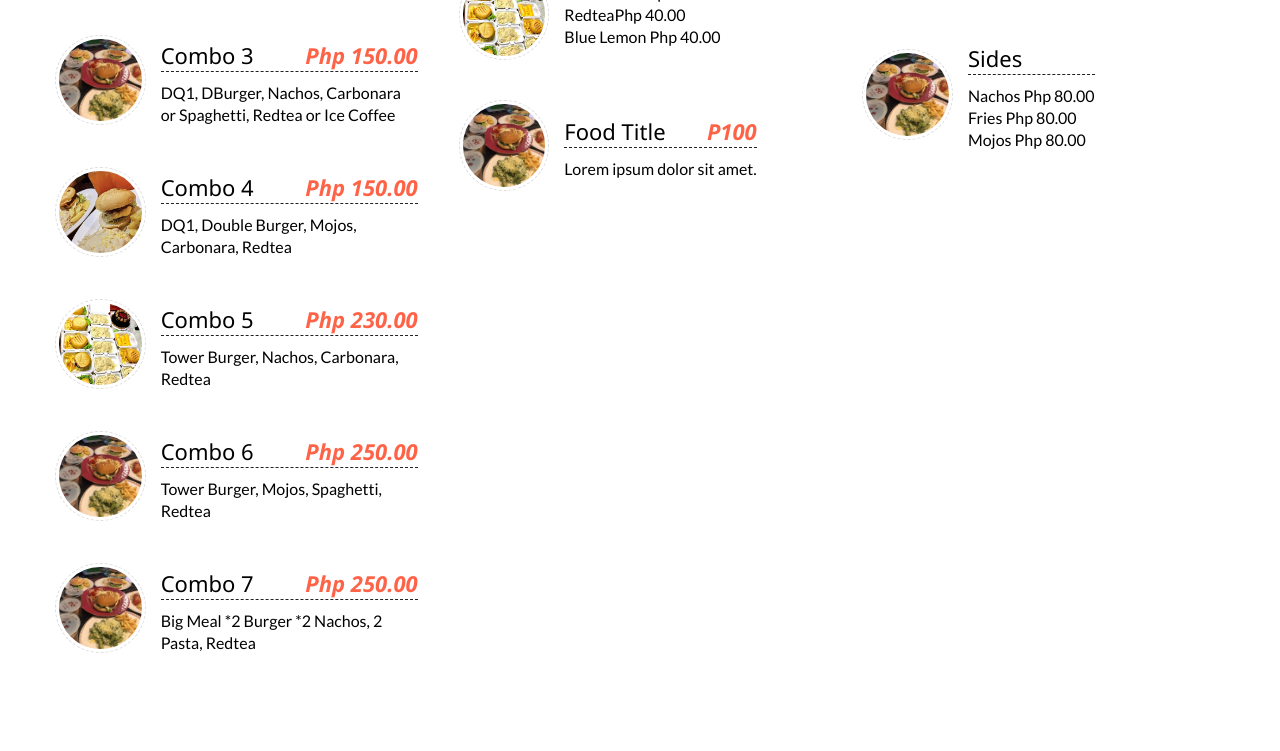
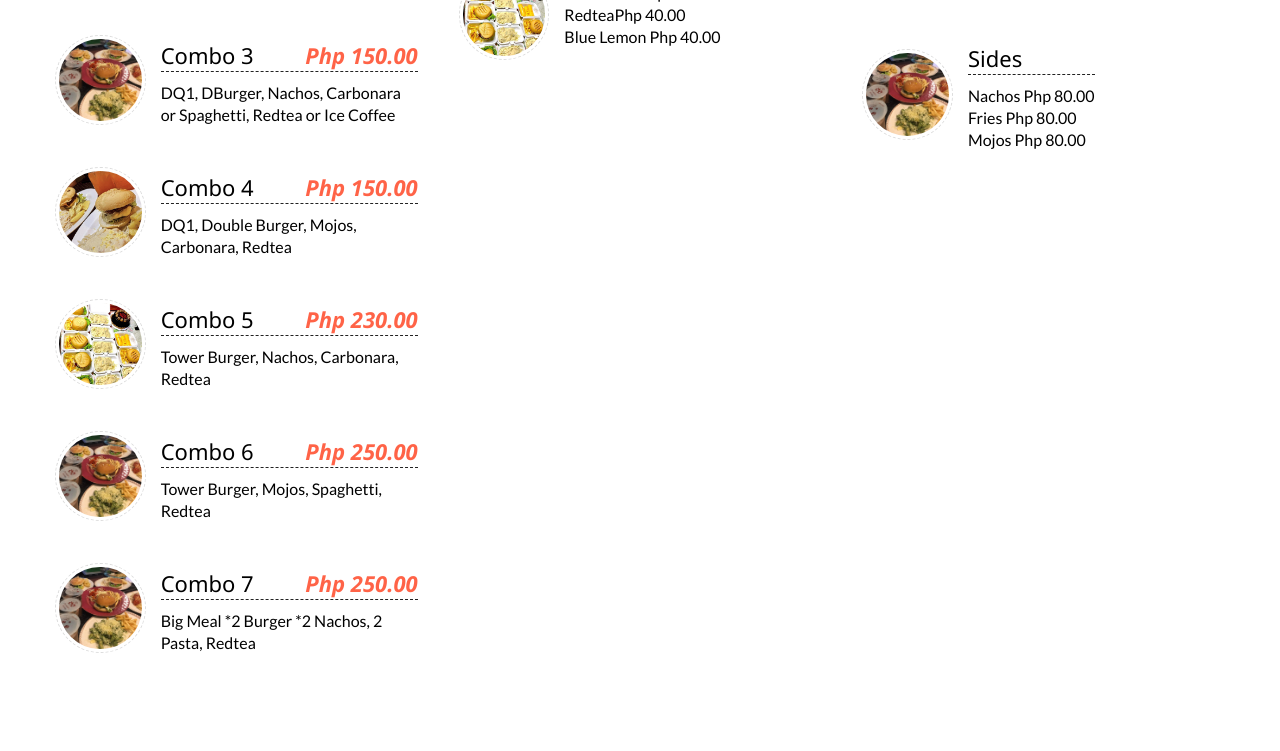
Before and after one commit to Ryzenkyoshi/Menu, a plain HTML site: page index.html in a window 1280 px wide. Shown: the part 3986-4737 px from the top of the page. Drawn offline with nearby package versions, Linux system fonts and the light colour scheme.

Commit message:
Update index.html

```diff
--- a/index.html
+++ b/index.html
@@ -471,13 +471,6 @@ body {font-family: "Lato", sans-serif}
              <p>Ice Coffee<span> Php 40.00</span></p>
              <p>Redtea<span>Php 40.00   </span></p>
              <p>Blue Lemon <span>Php 40.00   </span></p>
-         </div>
-     </div>
-     <div class="single-menu">
-         <img src="img3.jpg" alt="" style="width: 25%;">
-         <div class="menu-content">
-             <h5>Food Title <span>P100   </span></h5>
-             <p>Lorem ipsum dolor sit amet.</p>
          </div>
      </div>
  </div>
```
